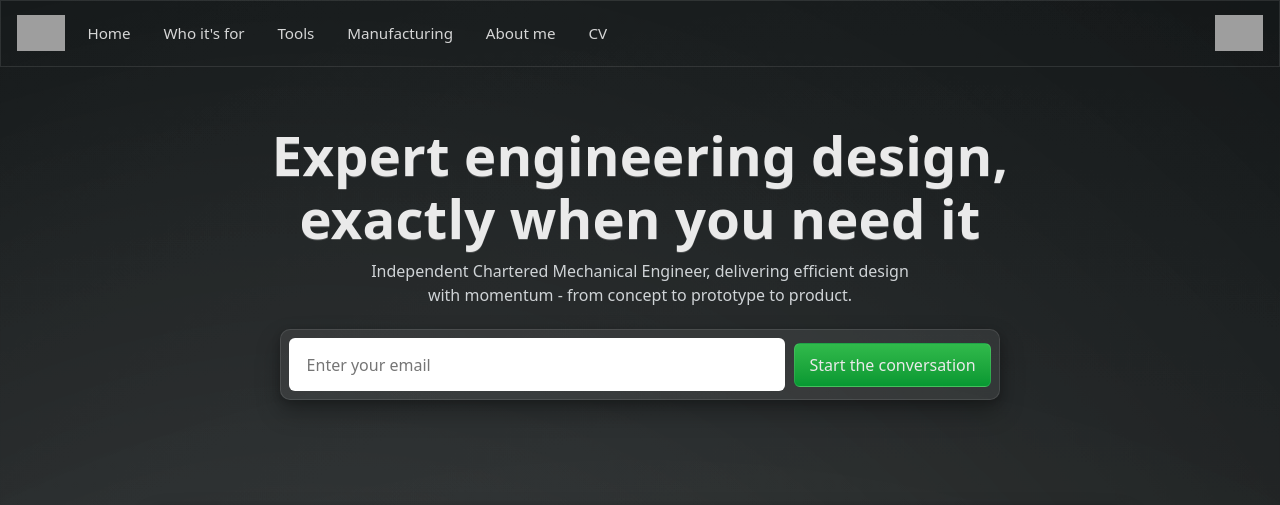
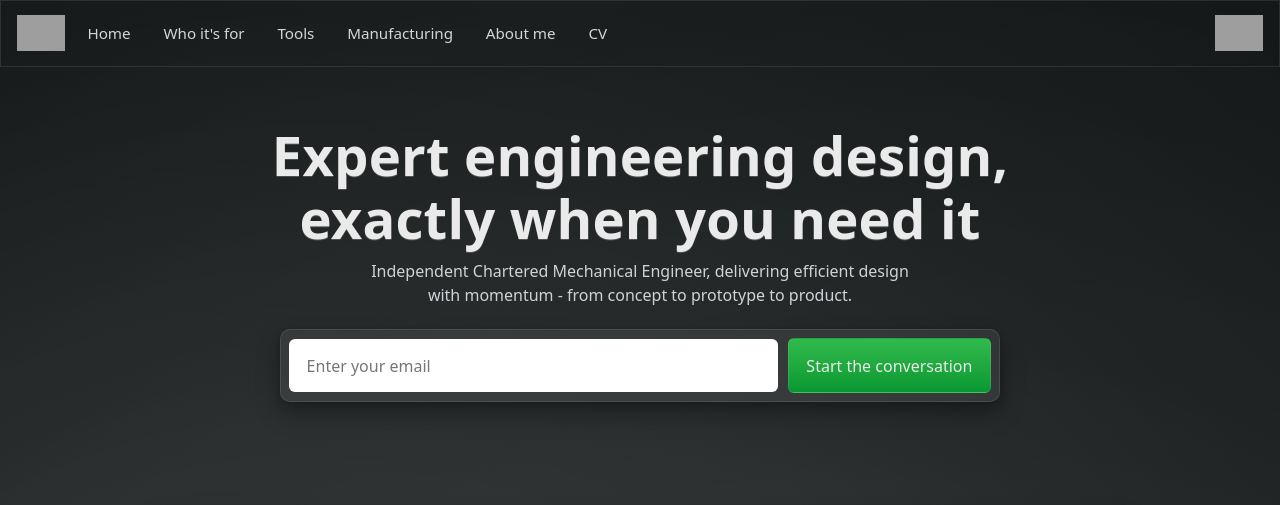
Before and after one commit to JamesAIzzard/jamesaizzard.github.io, a Jekyll site: the page built from index.html, in a window 1280 px wide and 1400 px high. Shown: the top 505 px of the window. Built offline with Jekyll 4.4.1, drawn with Linux system fonts in a browser that asks for light colours; some web fonts are replaced; some of the changed text lies outside the part shown; grey boxes are pictures that could not be loaded.

Commit message:
Refactor manufacturing section: move pill-buttons div for improved layout consistency Enhance CTA button styles for better vertical rhythm Update footer drop-shadow for a slightly harder edge effect

```diff
--- a/_includes/manufacturing.html
+++ b/_includes/manufacturing.html
@@ -1,13 +1,14 @@
 <section id="manufacturing" class="pill-switcher-container panel-surface">
   <div class="container">
     <h2>Core Manufacturing Technologies</h2>
-    <div class="pill-buttons"></div>
 
     <p>
       With over a decade in life-science product development, I've worked across a wide range of manufacturing
       processes - from the everyday to the highly specialised. If something unfamiliar comes up, I know how to
       track down the right expertise and get it made.
     </p>
+
+    <div class="pill-buttons"></div>
 
     <div class="pill-switcher-panels">
       <div id="cnc-machining" class="panel active">
--- a/_sass/components/_cta.scss
+++ b/_sass/components/_cta.scss
@@ -16,6 +16,10 @@
   padding: 0.9rem 1.1rem;
   min-width: 0;
   color: #111;
+}
+
+.cta button {
+  padding: 0.9rem 1.1rem;
 }
 
 .cta input:focus {
--- a/_sass/components/_footer.scss
+++ b/_sass/components/_footer.scss
@@ -13,5 +13,6 @@
 .site-footer.drop-shadow {
   box-shadow:
     0 -12px 24px rgba(0, 0, 0, 0.28),
-    0 -3px 8px rgba(0, 0, 0, 0.20);
+    0 -3px 8px rgba(0, 0, 0, 0.20),
+    0 -1px 2px rgba(0, 0, 0, 0.35);
 }
```
